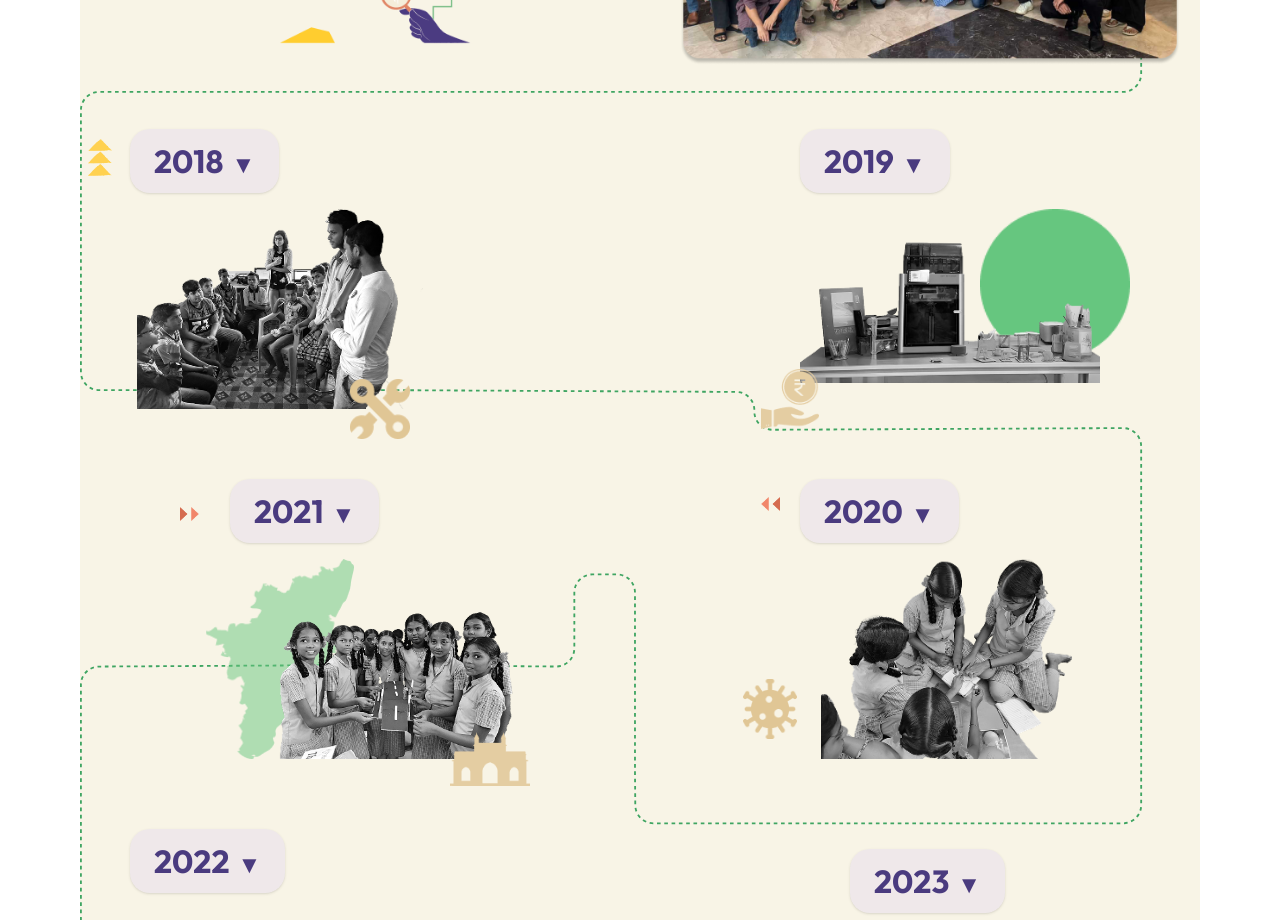
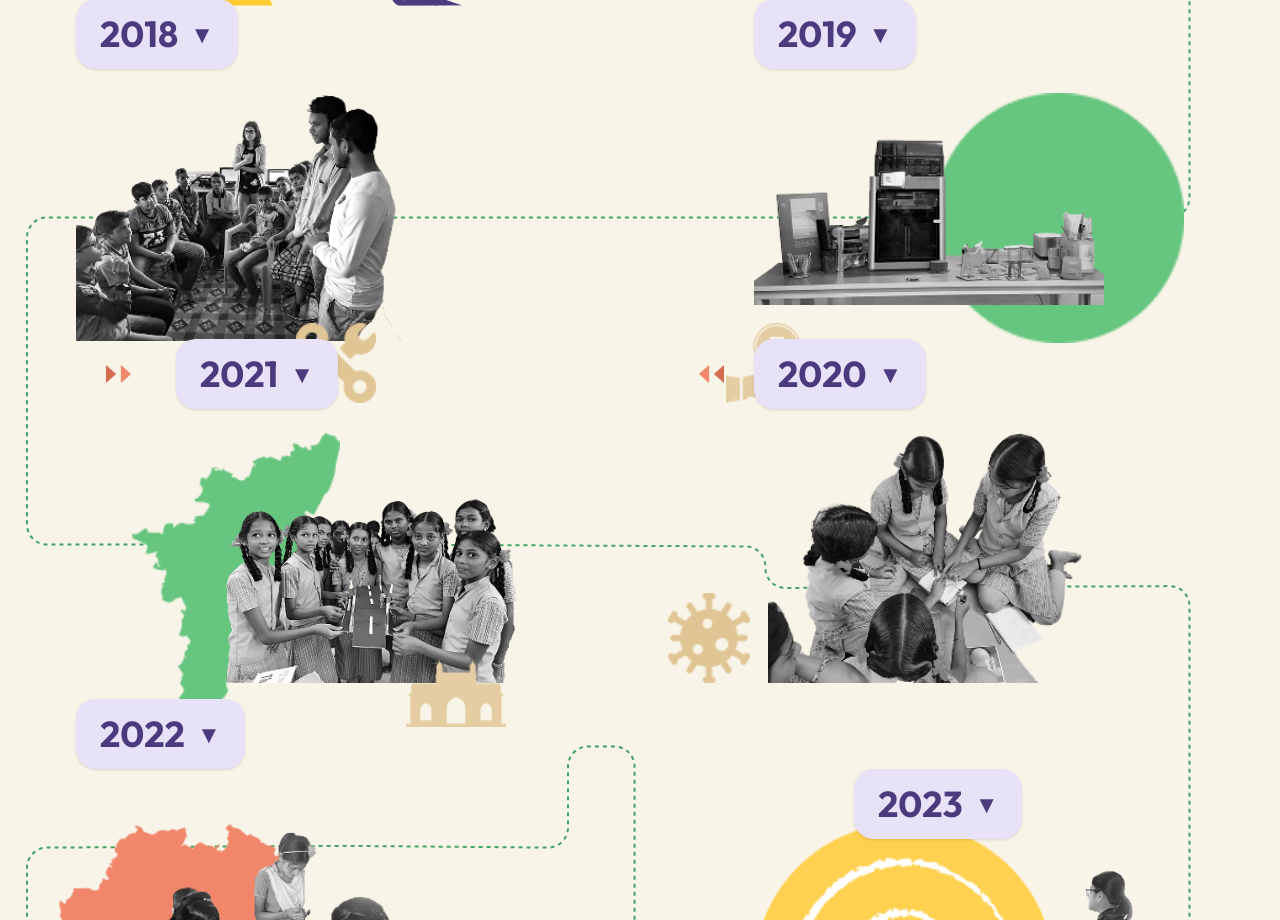
Before and after one commit to arjun-ms/makerghat-website, a Next.js app: page / in a window 1280 px wide. Shown: the part 1880-2800 px from the top of the page. Built offline with nearby package versions, Linux system fonts and the light colour scheme; a web font is replaced by a local one.

Commit message:
fix(page): precise visual mapping of absolute timeline nodes to match Figma design

```diff
--- a/src/app/page.tsx
+++ b/src/app/page.tsx
@@ -5,14 +5,15 @@ import Footer from '@/components/Footer';
 
 export default function OurStory() {
   return (
-    <div className="min-h-screen bg-[#FFFFFF] overflow-x-hidden font-outfit">
+    <div className="min-h-screen bg-[#F9F4E8] overflow-x-hidden font-outfit">
       <Navbar />
 
-      <main className="max-w-[1440px] mx-auto px-5 md:px-[80px] pt-12 relative pb-20">
+      <main className="w-full relative pb-20">
 
-        {/* Overlapping Tabs Layer */}
+        {/* Overlapping Tabs Layer - matching exact background color */}
+        <div className="max-w-[1440px] mx-auto px-5 md:px-[80px] pt-12">
           <div className="flex items-end relative z-10 w-full">
-          <div className="bg-mg-cream px-[42px] py-[14px] rounded-t-[20px] flex-shrink-0 z-40 relative h-[56px] min-w-[231px] flex items-center justify-center cursor-pointer shadow-[2px_0px_5px_rgba(0,0,0,0.05)]">
+            <div className="bg-[#F9F4E8] px-[42px] py-[14px] rounded-t-[20px] flex-shrink-0 z-40 relative h-[56px] min-w-[231px] flex items-center justify-center cursor-pointer shadow-[0px_-2px_10px_rgba(0,0,0,0.05)]">
               <span className="font-semibold text-[18px] text-black">MakerGhat story</span>
             </div>
             <div className="bg-mg-light-purple/20 px-[42px] py-[14px] rounded-t-[20px] flex-shrink-0 -ml-[32px] z-30 relative h-[56px] min-w-[254px] flex items-center justify-center cursor-pointer">
@@ -25,12 +26,14 @@ export default function OurStory() {
               <span className="text-[18px] text-black">Volunteers & Alumni</span>
             </div>
           </div>
+        </div>
 
         {/* Main Content Container */}
-        <div className="bg-mg-cream rounded-tr-[20px] rounded-b-[20px] rounded-bl-[20px] relative z-20 -mt-[1px] pb-[100px] overflow-hidden">
+        <div className="bg-[#F9F4E8] relative z-20 -mt-[1px] pb-[100px] w-full overflow-hidden shadow-[0px_5px_15px_rgba(0,0,0,0.05)]">
 
+          <div className="max-w-[1440px] mx-auto px-5 md:px-[80px]">
             {/* Hero Title & Image */}
-          <section className="pt-[40px] md:pt-[60px] flex flex-col relative w-full z-10 px-6 md:px-[46px]">
+            <section className="pt-[40px] md:pt-[60px] flex flex-col relative w-full z-10">
               <h1 className="font-bold text-[36px] md:text-[52px] md:leading-[65px] text-mg-purple mb-[40px] z-10 max-w-[927px]">
                 The story that built MakerGhat
               </h1>
@@ -38,221 +41,211 @@ export default function OurStory() {
                 <Image src="/images/extracted/00_Additive_manufacturing-05_1.png" alt="Hero Background" fill className="object-cover rounded-[10px]" />
               </div>
             </section>
+          </div>
 
-          {/* Infographic Container */}
-          <div className="relative w-full max-w-[1228px] mx-auto mt-20" style={{ height: '2657px' }}>
+          {/* INFINITE TIMELINE CONTAINER - Matches SVG bounds exactly */}
+          <div className="relative mx-auto mt-[100px] w-[1228px] h-[2657px]">
 
-            {/* The giant squiggly SVG line */}
+            {/* SVG Backbone */}
             <div className="absolute top-0 left-0 w-full h-full pointer-events-none z-0">
               <Image src="/images/extracted/Vector_62.svg" alt="Path" fill className="object-contain object-top" />
             </div>
 
-            {/* Content Blocks Positioned Absolutely */}
-
-            {/* 1. Our Mission */}
-            <div className="absolute top-[0px] left-[50px] w-[350px] z-10">
+            {/* 1. Our Mission (y=0) */}
+            <div className="absolute top-[-40px] left-[0px] w-[450px] z-10">
               <h3 className="font-semibold text-[32px] leading-[39px] text-mg-purple mb-6">Our mission</h3>
               <p className="text-[18px] leading-[28px] text-black font-normal">
                 Our mission is to make hands-on, maker-centered learning accessible across India, empowering young people to think critically, build confidently, and solve real-world problems beyond traditional classrooms.
               </p>
-              <div className="absolute -top-[20px] right-[20px] w-[60px] h-[60px]">
+              <div className="absolute top-[0px] right-[-100px] w-[80px] h-[80px]">
                  <Image src="/images/extracted/green-hexagon.png" alt="Decoration" fill className="object-contain" />
               </div>
             </div>
 
-            <div className="absolute top-[0px] right-[20px] w-[450px] h-[300px] z-10">
+            <div className="absolute top-[-150px] right-[50px] w-[500px] h-[350px] z-10">
               <Image src="/images/extracted/tower_1@2x.png" alt="Our mission" fill className="object-contain" />
-              <div className="absolute -top-[30px] right-[50px] w-[40px] h-[40px]">
+              <div className="absolute -top-[30px] right-[20px] w-[50px] h-[50px]">
                  <Image src="/images/extracted/sparkling_star.png" alt="Star" fill className="object-contain" />
               </div>
-              <div className="absolute top-[80px] -left-[80px] w-[80px] h-[80px]">
+              <div className="absolute bottom-[20px] -left-[100px] w-[90px] h-[90px]">
                  <Image src="/images/extracted/bulb.png" alt="Bulb" fill className="object-contain" />
               </div>
             </div>
 
-            {/* 2. Why Making */}
-            <div className="absolute top-[350px] left-[0px] w-[450px] h-[300px] z-10">
+            {/* 2. Why Making (y=304 is the line below it) */}
+            <div className="absolute top-[250px] left-[50px] w-[450px] h-[350px] z-10">
               <Image src="/images/extracted/pbl_1.png" alt="Why making" fill className="object-contain" />
-              <div className="absolute -top-[40px] -left-[40px] w-[91px] h-[41px]">
+              <div className="absolute -top-[50px] -left-[80px] w-[120px] h-[60px]">
                 <Image src="/images/extracted/paper-aeroplane.png" alt="Aeroplane" fill className="object-contain" />
               </div>
-              <div className="absolute bottom-[20px] -right-[40px] w-[50px] h-[50px]">
+              <div className="absolute bottom-[20px] -right-[50px] w-[60px] h-[60px]">
                 <Image src="/images/extracted/green-circle.png" alt="Circle" fill className="object-contain" />
               </div>
             </div>
 
-            <div className="absolute top-[380px] right-[100px] w-[350px] z-10">
+            <div className="absolute top-[280px] right-[50px] w-[400px] z-10">
               <h3 className="font-semibold text-[32px] leading-[39px] text-mg-purple mb-6">Why making?</h3>
               <p className="text-[18px] leading-[28px] text-black font-normal">
                 Making bridges the gap between knowledge and application through experiential learning. It builds 21st-century skills that empowers our youth to become confident job-seekers and entrepreneurs.
               </p>
-              <div className="absolute top-[20px] -left-[120px] w-[50px] h-[50px]">
+              <div className="absolute top-[40px] -left-[140px] w-[60px] h-[60px]">
                 <Image src="/images/extracted/diode.png" alt="Diode" fill className="object-contain" />
               </div>
-              <div className="absolute bottom-[-100px] -left-[140px] w-[80px] h-[80px]">
+              <div className="absolute bottom-[-100px] -left-[180px] w-[100px] h-[100px]">
                 <Image src="/images/extracted/scissors.png" alt="Scissors" fill className="object-contain" />
               </div>
             </div>
 
-            {/* 3. How did MG start */}
-            <div className="absolute top-[750px] left-[50px] w-[350px] z-10">
+            {/* 3. How did MG start (y=600 roughly, line crosses below at y=874) */}
+            <div className="absolute top-[650px] left-[50px] w-[400px] z-10">
               <h3 className="font-semibold text-[32px] leading-[39px] text-mg-purple mb-6">How did MG start</h3>
               <p className="text-[18px] leading-[28px] text-black font-normal">
                 MG origin story featuring founders, Lorem ipsum dolor sit amet, consectetur adipiscing elit, sed do eiusmod tempor incididunt ut labore et dolore magna aliqua. Ut enim ad minim veniam, quis.
               </p>
-              <div className="absolute bottom-[-100px] right-[0px] w-[200px] h-[100px]">
+              <div className="absolute bottom-[-180px] right-[0px] w-[280px] h-[150px]">
                 <Image src="/images/extracted/Group_423_(arrows,questionmarks,magnifyglass,green-steps).png" alt="Decor" fill className="object-contain" />
               </div>
             </div>
 
-            <div className="absolute top-[720px] right-[20px] w-[500px] h-[350px] z-10">
+            <div className="absolute top-[580px] right-[50px] w-[600px] h-[400px] z-10">
               <Image src="/images/extracted/Frame_733.png" alt="How MG started" fill className="object-contain rounded-[10px]" />
             </div>
 
-            {/* TIMELINE NODES */}
-
-            {/* 2018 (Left) */}
-            <div className="absolute top-[1130px] left-[50px] w-[300px] z-10">
-               <div className="bg-mg-light-purple/20 inline-block px-6 py-2 rounded-[20px] mb-4 shadow-sm relative">
-                 <span className="font-bold text-[32px] text-mg-purple">2018</span>
-                 <span className="text-mg-purple text-2xl ml-2">▼</span>
-                 <div className="absolute -left-[50px] top-[10px] w-[40px] h-[40px]">
-                    <Image src="/images/extracted/yellow-up-3-arrows.png" alt="Icon" fill className="object-contain" />
+            {/* 2018 & 2019 (line is at y=1198 below them) */}
+            <div className="absolute top-[980px] left-[50px] w-[350px] z-10">
+               <div className="bg-[#E7E2F8] inline-flex items-center px-6 py-2 rounded-[20px] mb-6 shadow-sm">
+                 <span className="font-bold text-[36px] text-mg-purple">2018</span>
+                 <span className="text-mg-purple text-2xl ml-3">▼</span>
                </div>
-               </div>
-               <div className="w-[300px] h-[200px] relative">
+               <div className="w-[350px] h-[250px] relative">
                  <Image src="/images/extracted/powai_1.png" alt="2018" fill className="object-contain" />
                </div>
-               <div className="absolute bottom-[-30px] right-[20px] w-[60px] h-[60px]">
+               <div className="absolute bottom-[-60px] right-[50px] w-[80px] h-[80px]">
                   <Image src="/images/extracted/tools.png" alt="Wrench" fill className="object-contain" />
                </div>
             </div>
 
-            {/* 2019 (Right) */}
-            <div className="absolute top-[1130px] right-[100px] w-[300px] z-10">
-               <div className="bg-mg-light-purple/20 inline-block px-6 py-2 rounded-[20px] mb-4 shadow-sm">
-                 <span className="font-bold text-[32px] text-mg-purple">2019</span>
-                 <span className="text-mg-purple text-2xl ml-2">▼</span>
+            <div className="absolute top-[980px] right-[150px] w-[350px] z-10">
+               <div className="bg-[#E7E2F8] inline-flex items-center px-6 py-2 rounded-[20px] mb-6 shadow-sm">
+                 <span className="font-bold text-[36px] text-mg-purple">2019</span>
+                 <span className="text-mg-purple text-2xl ml-3">▼</span>
                </div>
-               <div className="w-[300px] h-[200px] relative">
+               <div className="w-[350px] h-[250px] relative">
                  <Image src="/images/extracted/3d_1.png" alt="2019" fill className="object-contain" />
-                 <div className="absolute -right-[30px] top-[0px] w-[150px] h-[150px] -z-10">
+                 <div className="absolute -right-[80px] top-[0px] w-[250px] h-[250px] -z-10">
                     <Image src="/images/extracted/green_Ellipse_137.png" alt="Background" fill className="object-contain" />
                  </div>
                </div>
-               <div className="absolute bottom-[-20px] left-[-40px] w-[60px] h-[60px]">
+               <div className="absolute bottom-[-60px] left-[-30px] w-[80px] h-[80px]">
                   <Image src="/images/extracted/money_on_hand.png" alt="Rupee" fill className="object-contain" />
                </div>
             </div>
 
-            {/* 2021 (Left) */}
-            <div className="absolute top-[1480px] left-[150px] w-[300px] z-10">
-               <div className="bg-mg-light-purple/20 inline-block px-6 py-2 rounded-[20px] mb-4 shadow-sm relative">
-                 <span className="font-bold text-[32px] text-mg-purple">2021</span>
-                 <span className="text-mg-purple text-2xl ml-2">▼</span>
-                 <div className="absolute -left-[50px] top-[20px] w-[30px] h-[30px]">
+            {/* 2021 & 2020 (line is at y=1527 below them) */}
+            <div className="absolute top-[1320px] left-[150px] w-[350px] z-10">
+               <div className="bg-[#E7E2F8] inline-flex items-center px-6 py-2 rounded-[20px] mb-6 shadow-sm relative">
+                 <span className="font-bold text-[36px] text-mg-purple">2021</span>
+                 <span className="text-mg-purple text-2xl ml-3">▼</span>
+                 <div className="absolute -left-[70px] top-[15px] w-[40px] h-[40px]">
                     <Image src="/images/extracted/red-double-arrow.png" alt="Icon" fill className="object-contain" />
                  </div>
                </div>
-               <div className="w-[300px] h-[200px] relative">
+               <div className="w-[350px] h-[250px] relative">
                  <Image src="/images/extracted/tn3_1.png" alt="2021" fill className="object-contain" />
-                 <div className="absolute -left-[50px] -z-10 w-[200px] h-[200px]">
-                    <Image src="/images/extracted/green_state.png" alt="Map" fill className="object-contain opacity-50" />
+                 <div className="absolute -left-[80px] -z-10 w-[280px] h-[280px]">
+                    <Image src="/images/extracted/green_state.png" alt="Map" fill className="object-contain" />
                  </div>
                </div>
-               <div className="absolute bottom-[-40px] right-[0px] w-[80px] h-[80px]">
+               <div className="absolute bottom-[-60px] right-[20px] w-[100px] h-[100px]">
                   <Image src="/images/extracted/taj-mahal.png" alt="Taj" fill className="object-contain" />
                </div>
             </div>
 
-            {/* 2020 (Right) */}
-            <div className="absolute top-[1480px] right-[100px] w-[300px] z-10">
-               <div className="bg-mg-light-purple/20 inline-block px-6 py-2 rounded-[20px] mb-4 shadow-sm relative">
-                 <span className="font-bold text-[32px] text-mg-purple">2020</span>
-                 <span className="text-mg-purple text-2xl ml-2">▼</span>
-                 <div className="absolute -left-[50px] top-[10px] w-[30px] h-[30px]">
+            <div className="absolute top-[1320px] right-[150px] w-[350px] z-10">
+               <div className="bg-[#E7E2F8] inline-flex items-center px-6 py-2 rounded-[20px] mb-6 shadow-sm relative">
+                 <span className="font-bold text-[36px] text-mg-purple">2020</span>
+                 <span className="text-mg-purple text-2xl ml-3">▼</span>
+                 <div className="absolute -left-[70px] top-[15px] w-[40px] h-[40px]">
                     <Image src="/images/extracted/red-double-arrow.png" alt="Icon" fill className="object-contain transform rotate-180" />
                  </div>
                </div>
-               <div className="w-[300px] h-[200px] relative">
+               <div className="w-[350px] h-[250px] relative">
                  <Image src="/images/extracted/tel_1.png" alt="2020" fill className="object-contain" />
                </div>
-               <div className="absolute bottom-[20px] left-[-60px] w-[60px] h-[60px]">
+               <div className="absolute bottom-[0px] left-[-90px] w-[90px] h-[90px]">
                   <Image src="/images/extracted/virus.png" alt="Virus" fill className="object-contain" />
                </div>
             </div>
 
-            {/* 2022 (Left) */}
-            <div className="absolute top-[1830px] left-[50px] w-[300px] z-10">
-               <div className="bg-mg-light-purple/20 inline-block px-6 py-2 rounded-[20px] mb-4 shadow-sm">
-                 <span className="font-bold text-[32px] text-mg-purple">2022</span>
-                 <span className="text-mg-purple text-2xl ml-2">▼</span>
+            {/* 2022 & 2023 (2022 inside the loop at y=1680, 2023 on right at y=1750) */}
+            <div className="absolute top-[1680px] left-[50px] w-[350px] z-10">
+               <div className="bg-[#E7E2F8] inline-flex items-center px-6 py-2 rounded-[20px] mb-6 shadow-sm">
+                 <span className="font-bold text-[36px] text-mg-purple">2022</span>
+                 <span className="text-mg-purple text-2xl ml-3">▼</span>
                </div>
-               <div className="w-[300px] h-[200px] relative">
+               <div className="w-[350px] h-[250px] relative">
                  <Image src="/images/extracted/part_3_1.png" alt="2022" fill className="object-contain" />
-                 <div className="absolute -left-[30px] -z-10 w-[200px] h-[200px]">
-                    <Image src="/images/extracted/red-state.png" alt="Map" fill className="object-contain opacity-50" />
+                 <div className="absolute -left-[60px] -z-10 w-[280px] h-[280px]">
+                    <Image src="/images/extracted/red-state.png" alt="Map" fill className="object-contain" />
                  </div>
                </div>
             </div>
 
-            {/* 2023 (Right) */}
-            <div className="absolute top-[1850px] right-[50px] w-[300px] z-10">
-               <div className="bg-mg-light-purple/20 inline-block px-6 py-2 rounded-[20px] mb-4 shadow-sm">
-                 <span className="font-bold text-[32px] text-mg-purple">2023</span>
-                 <span className="text-mg-purple text-2xl ml-2">▼</span>
+            <div className="absolute top-[1750px] right-[50px] w-[350px] z-10">
+               <div className="bg-[#E7E2F8] inline-flex items-center px-6 py-2 rounded-[20px] mb-6 shadow-sm">
+                 <span className="font-bold text-[36px] text-mg-purple">2023</span>
+                 <span className="text-mg-purple text-2xl ml-3">▼</span>
                </div>
-               <div className="w-[300px] h-[200px] relative">
-                 <Image src="/images/extracted/storytelling_1.png" alt="2023" fill className="object-contain" />
-                 <div className="absolute -left-[50px] top-[0px] -z-10 w-[200px] h-[200px]">
+               <div className="w-[350px] h-[250px] relative">
+                 <Image src="/images/extracted/storytelling_1.png" alt="2023" fill className="object-contain z-10" />
+                 <div className="absolute -left-[100px] -top-[40px] -z-10 w-[300px] h-[300px]">
                     <Image src="/images/extracted/yellow-circle-board.png" alt="Map" fill className="object-contain" />
                  </div>
                </div>
-               <div className="absolute bottom-[20px] left-[-80px] w-[60px] h-[60px]">
+               <div className="absolute bottom-[20px] left-[-120px] w-[100px] h-[100px]">
                   <Image src="/images/extracted/pen-paper-degree.png" alt="Degree" fill className="object-contain" />
                </div>
             </div>
 
-            {/* 2025 (Left) */}
-            <div className="absolute top-[2150px] left-[100px] w-[300px] z-10">
-               <div className="bg-mg-light-purple/20 inline-block px-6 py-2 rounded-[20px] mb-4 shadow-sm">
-                 <span className="font-bold text-[32px] text-mg-purple">2025</span>
-                 <span className="text-mg-purple text-2xl ml-2">▼</span>
+            {/* 2025 & 2024 (line is at y=2316 below them) */}
+            <div className="absolute top-[2050px] left-[100px] w-[350px] z-10">
+               <div className="bg-[#E7E2F8] inline-flex items-center px-6 py-2 rounded-[20px] mb-6 shadow-sm">
+                 <span className="font-bold text-[36px] text-mg-purple">2025</span>
+                 <span className="text-mg-purple text-2xl ml-3">▼</span>
                </div>
-               <div className="w-[300px] h-[200px] relative">
+               <div className="w-[350px] h-[250px] relative">
                  <Image src="/images/extracted/ignite-02_1.png" alt="2025" fill className="object-contain" />
-                 <div className="absolute -left-[50px] top-[30px] -z-10 w-[150px] h-[150px]">
+                 <div className="absolute -left-[60px] top-[40px] -z-10 w-[200px] h-[200px]">
                     <Image src="/images/extracted/Purple_Rectangle.png" alt="Decor" fill className="object-contain" />
                  </div>
                </div>
-               <div className="absolute bottom-[80px] right-[-100px] w-[80px] h-[80px]">
+               <div className="absolute bottom-[60px] right-[-140px] w-[120px] h-[120px]">
                   <Image src="/images/extracted/STEM.png" alt="STEM" fill className="object-contain" />
                </div>
             </div>
 
-            {/* 2024 (Right) */}
-            <div className="absolute top-[2280px] right-[100px] w-[350px] z-10">
-               <div className="bg-mg-light-purple/20 inline-block px-6 py-2 rounded-[20px] mb-4 shadow-sm">
-                 <span className="font-bold text-[32px] text-mg-purple">2024</span>
-                 <span className="text-mg-purple text-2xl ml-2">▼</span>
+            <div className="absolute top-[2150px] right-[100px] w-[400px] z-10">
+               <div className="bg-[#E7E2F8] inline-flex items-center px-6 py-2 rounded-[20px] mb-6 shadow-sm">
+                 <span className="font-bold text-[36px] text-mg-purple">2024</span>
+                 <span className="text-mg-purple text-2xl ml-3">▼</span>
                </div>
-               <div className="w-[350px] h-[200px] relative mt-4">
+               <div className="w-[400px] h-[250px] relative mt-4">
                  <Image src="/images/extracted/Group_259.png" alt="2024" fill className="object-contain" />
                </div>
-               <div className="absolute top-[0px] right-[0px] w-[40px] h-[40px]">
+               <div className="absolute top-[-20px] right-[-20px] w-[60px] h-[60px]">
                   <Image src="/images/extracted/rocket.png" alt="Rocket" fill className="object-contain" />
                </div>
             </div>
 
-            {/* 2026 (Right/Center) */}
-            <div className="absolute top-[2520px] right-[300px] w-[400px] z-10">
-               <div className="bg-mg-light-purple/20 inline-block px-6 py-2 rounded-[20px] mb-4 shadow-sm relative -left-[100px]">
-                 <span className="font-bold text-[32px] text-mg-purple">2026</span>
-                 <span className="text-mg-purple text-2xl ml-2">▼</span>
+            {/* 2026 (Bottom center, line ends below it) */}
+            <div className="absolute top-[2420px] left-[450px] w-[400px] z-10">
+               <div className="bg-[#E7E2F8] inline-flex items-center px-6 py-2 rounded-[20px] mb-6 shadow-sm">
+                 <span className="font-bold text-[36px] text-mg-purple">2026</span>
+                 <span className="text-mg-purple text-2xl ml-3">▼</span>
                </div>
-               <div className="w-[300px] h-[200px] relative absolute top-[50px] right-[-50px]">
+               <div className="w-[400px] h-[250px] relative">
                  <Image src="/images/extracted/dd_(discovery_diary_book).png" alt="2026" fill className="object-contain" />
-                 <div className="absolute -left-[100px] top-[20px] -z-10 w-[120px] h-[120px]">
+                 <div className="absolute -left-[140px] top-[40px] -z-10 w-[160px] h-[160px]">
                     <Image src="/images/extracted/jigsaw_puzzle_piece.png" alt="Jigsaw" fill className="object-contain" />
                  </div>
                </div>
```
Lines whose indentation alone changed are shown as unchanged.
